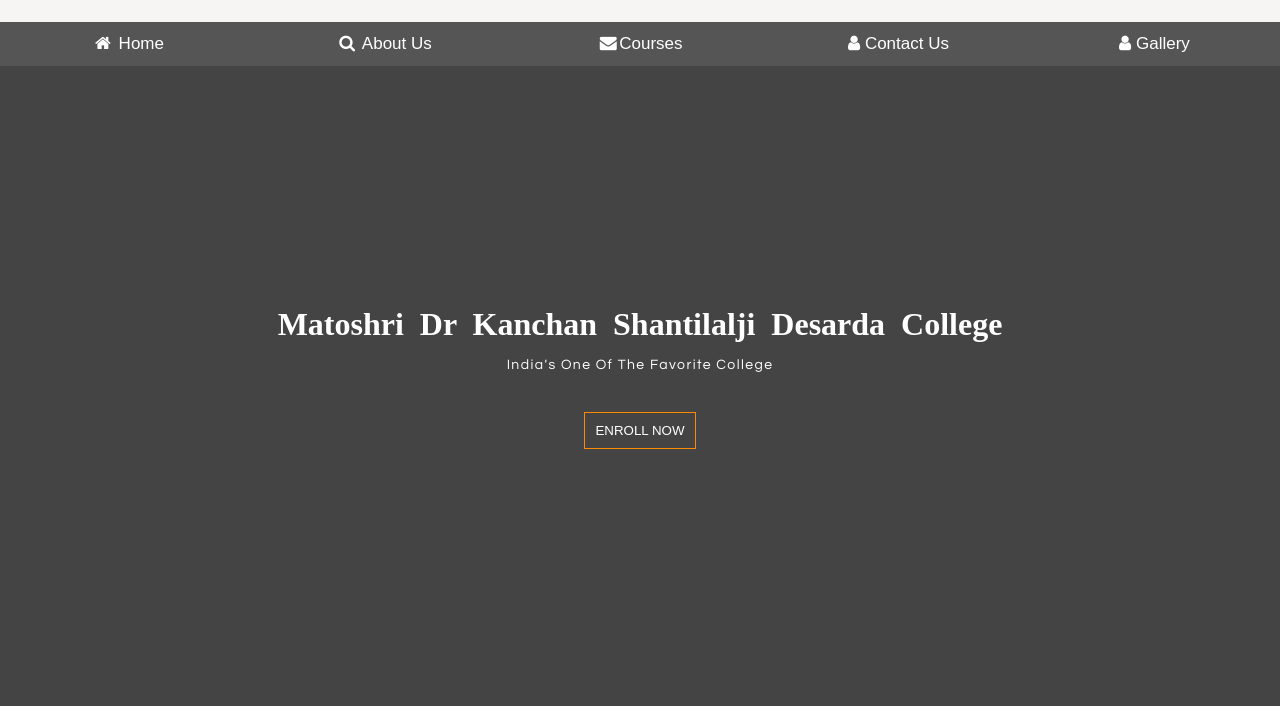
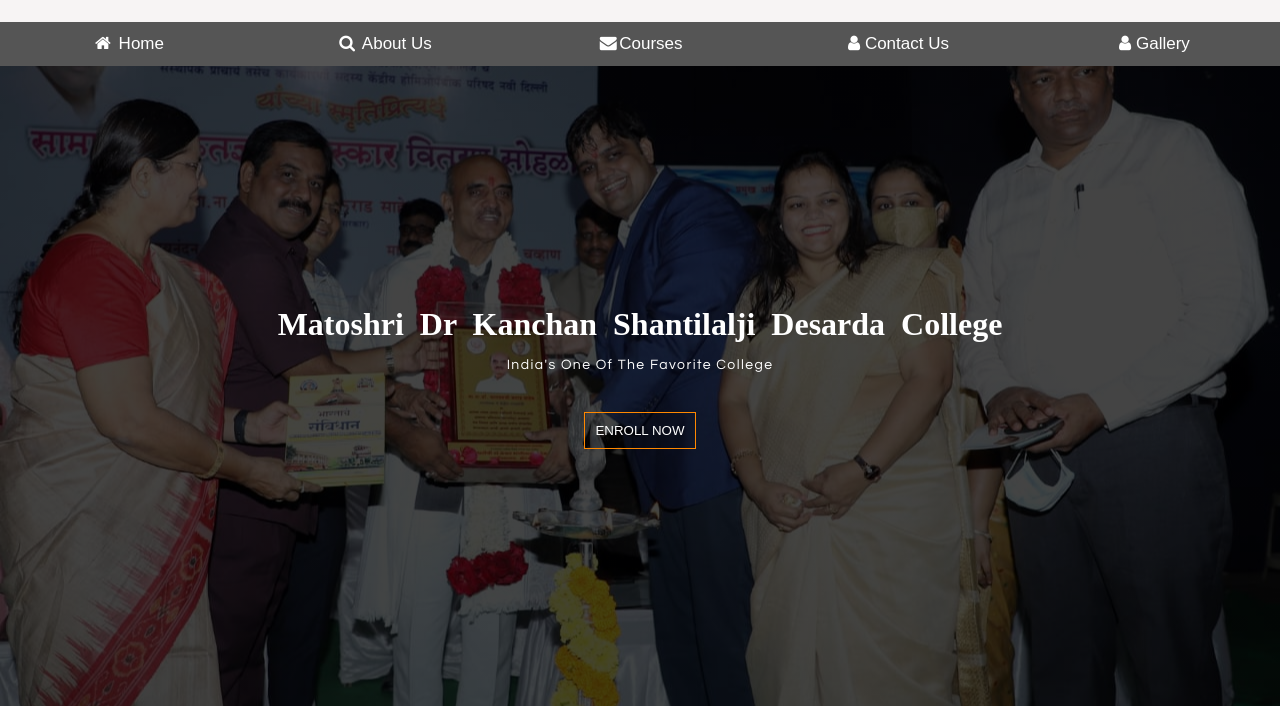
Before and after one commit to daniyaalwhy/paramedical, a plain HTML site: page index.html in a window 1280 px wide. Shown: the part 78-800 px from the top of the page. Drawn offline with nearby package versions, Linux system fonts and the light colour scheme.

Commit message:
Update styles.css

```diff
--- a/styles.css
+++ b/styles.css
@@ -581,7 +581,7 @@ div.social {
 .main-box{
   width: 100%;
   height: 80vh;
-  background-image: linear-gradient(#000000bb, #000000bb), url(images/img4.jpeg);
+  background-image: linear-gradient(#000000bb, #000000bb), url(img4.jpeg);
   background-position: center;
   background-size: cover;
   background-repeat: no-repeat;
```
